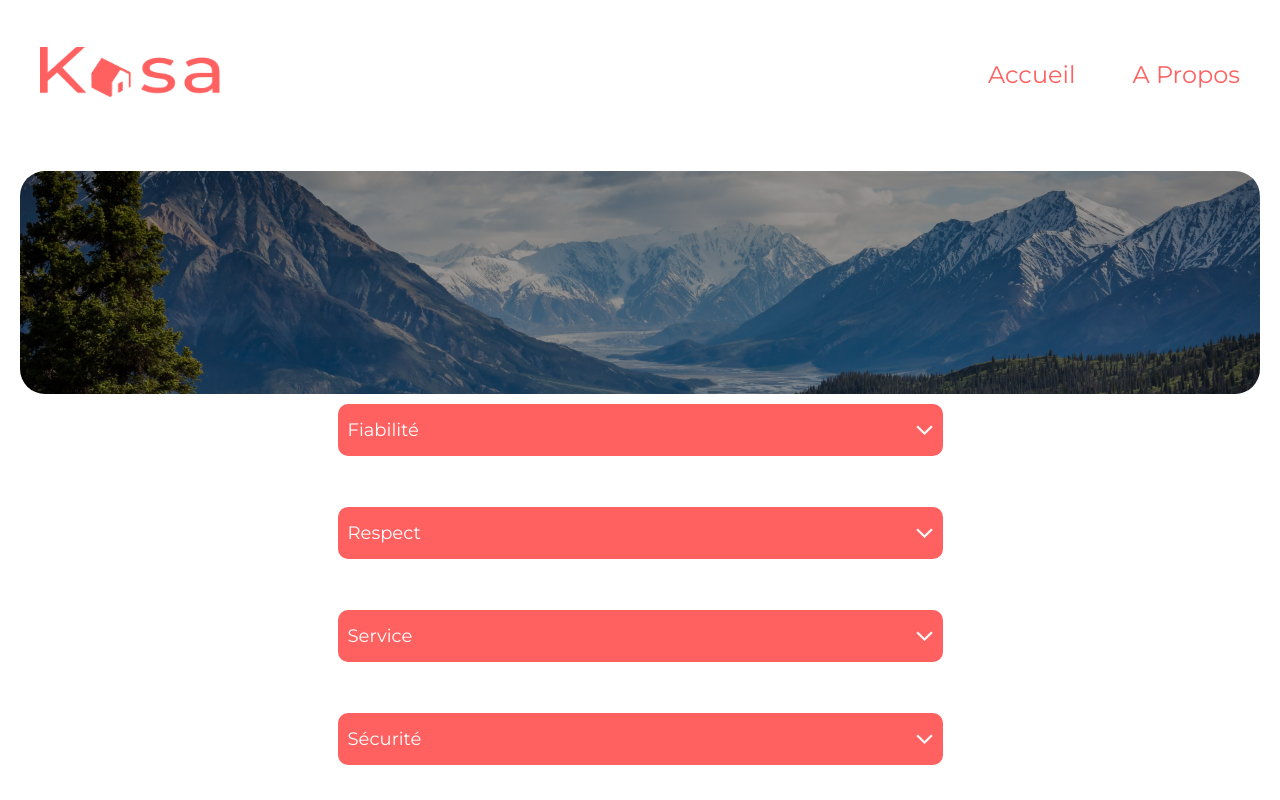
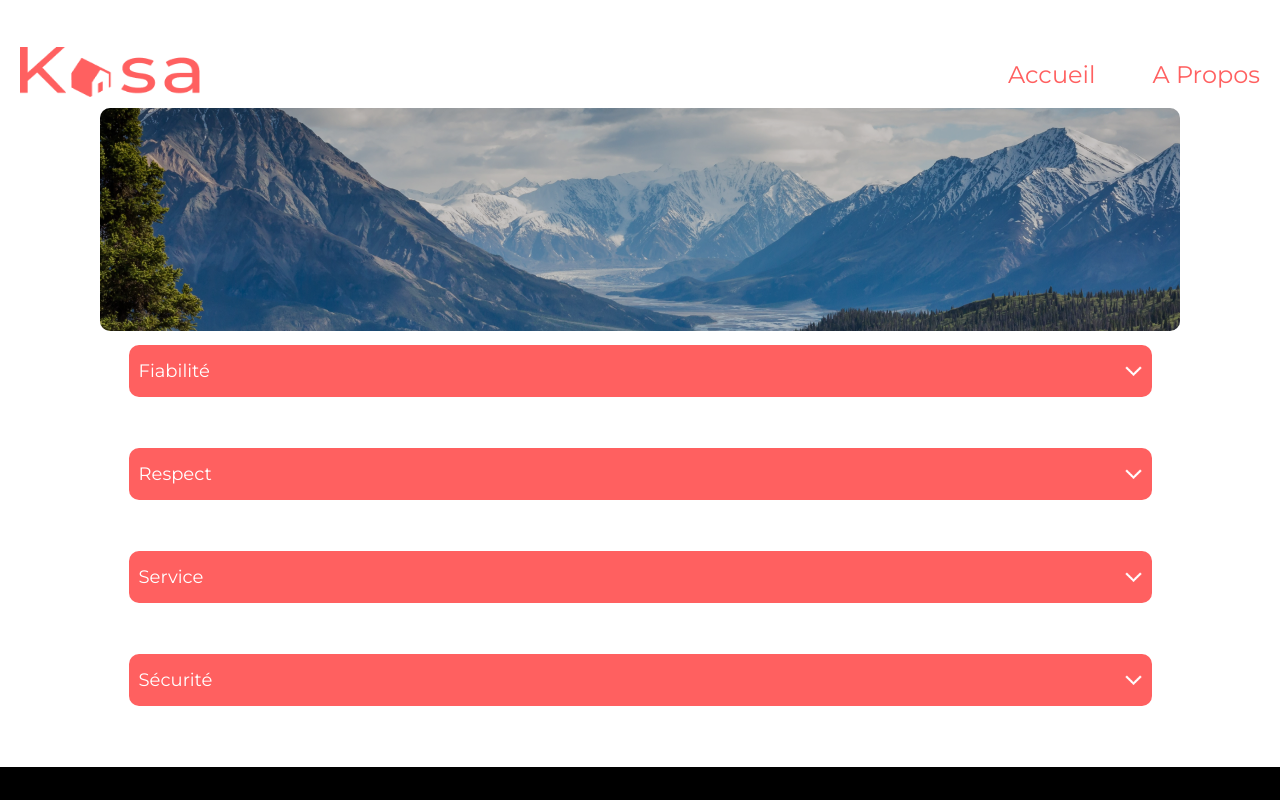
Before and after one commit to aminovitch-web/kasa, a React (Create React App) app: page /about in a window 1280 px wide. Shown: the top 800 px of the page. Built offline with nearby package versions, Linux system fonts and the light colour scheme.

Commit message:
refactoring components

```diff
--- a/src/app.scss
+++ b/src/app.scss
@@ -3,7 +3,7 @@
 
 body{
   margin:0;
-
+ padding:0;
  }
 
 
--- a/src/components/Banner/Banner.js
+++ b/src/components/Banner/Banner.js
@@ -7,7 +7,9 @@ export default function Banner ({image,text}){
 
 <div className="banner">
 <img className='banner__img'  src={image} alt="Forest Landscape"></img>
+<div class="banner__background">
 <p className="banner__text">{text}</p>
+</div>
 </div>
 
     );
--- a/src/components/Banner/_banner.scss
+++ b/src/components/Banner/_banner.scss
@@ -1,46 +1,68 @@
 @import "../../sass/utils/_variables.scss";
-.banner{
+.banner {
+  position: relative;
+  margin: 0px 100px;
 
-    display: flex;
-    justify-content: center;
-    align-items: center;
-    margin-top: 63px ;
-    max-width: 1240px;
+  @media (max-width: 768px) {
+    margin: 0 20px;
+  }
+
+  &__img {
     width: 100%;
+    height: 223px;
+    max-width:1243px;
     object-fit: cover;
+    border-radius: 10px;
 
-    border-radius: 25px;
-
-
-
-
-
-    @media all and (max-width: $max-width) {
-      height: 111px;
-
-      padding:7px;
+    @media (max-width: 992px) {
+      height: 170px;
     }
 
-    &__text{
-        position: absolute;
-        font-size: 48px;
-        color: #fff;
-        z-index: 1;
-        @media all and (max-width: $max-width) {
-          margin-left: 36px;
-          margin-right: 36px;
-          font-size: 24px;
-        }
-      }
-
-    &__img{
-        width: 100%;
-        height: 223px;
-        border-radius: 25px;
-        filter: brightness(60%);
-
-        @media all and (max-width: $max-width) {
-            border-radius:10 10 10 10;
-        }
+    @media (max-width: 768px) {
+      height: 110px;
     }
   }
+
+  &__background {
+    position: absolute;
+    top: 0;
+    left: 0;
+    width: 100%;
+    height: 223px;
+    border-radius: 10px;
+    background-color: rgba(0, 0, 0, 0.2);
+
+    @media (max-width: 992px) {
+      height: 170px;
+    }
+
+    @media (max-width: 768px) {
+      height: 110px;
+    }
+  }
+
+  &__text {
+    position: absolute;
+    top: 50%;
+    left: 50%;
+    transform: translate(-50%, -50%);
+    color: #fff;
+    font-size: 48px;
+
+    @media (max-width: 1200px) {
+      font-size: 30px;
+      padding-right: 10px;
+    }
+
+    @media (max-width: 992px) {
+      font-size: 24px;
+      padding-right: 10px;
+    }
+
+    @media (max-width: 768px) {
+      left: 40%;
+      padding-right: 10px;
+      font-size: 24px;
+    }
+  }
+}
--- a/src/components/Collapse/_collapse.scss
+++ b/src/components/Collapse/_collapse.scss
@@ -9,8 +9,8 @@
   &__content {
     display: flex;
     justify-content: space-between;
-    max-width: 1023px;
-    width: 605px;
+    max-width:1023px;
+    width:100%;
     align-items: center;
     background-color:$primary-color;
     border-radius: 7px;
@@ -55,7 +55,7 @@
     background-color: #f7f7f7;
     color: $primary-color;
     max-width: 1023px;
-    width: 605px;
+    width:100%;
     border-radius: 5px;
     padding: 40px 12px 27px 20px;
     font-size: 18px;
@@ -71,3 +71,76 @@
     display: none;
   }
 }
+
+
+.collapseApartment {
+
+  &--about{
+    padding-top:15px;
+  }
+padding:10px;
+&__content {
+  display: flex;
+  justify-content: space-between;
+  max-width:1023px;
+  width:100%;
+  align-items: center;
+  background-color:$primary-color;
+  border-radius: 7px;
+  color: white;
+  height: 52px;
+  padding:0 10px ;
+  border-radius: 10px;
+  margin:auto;
+
+  @media (max-width: 992px) {
+    height : 40px;
+  }
+
+  @media (max-width: 768px) {
+    height : 30px;
+  }
+
+
+
+  &--margin {
+      margin-bottom: 31px;
+  }
+}
+
+&__arrow {
+  width: auto;
+  height: 10px;
+
+  &--rotate {
+    transform: rotate(180deg);
+    transition: transform 300ms;
+  }
+}
+&__title {
+  font-size: 18px;
+  @media (max-width: 768px) {
+    font-size: 13px;
+  }
+}
+
+&__text {
+  background-color: #f7f7f7;
+  color: $primary-color;
+  max-width: 1023px;
+  width:100%;
+  border-radius: 5px;
+  padding: 40px 12px 27px 20px;
+  font-size: 18px;
+  margin:auto;
+  word-wrap: break-word;
+
+  @media (max-width: 768px) {
+    font-size: 12px;
+  }
+}
+
+&__hide {
+  display: none;
+}
+}
--- a/src/components/Slider/_slider.scss
+++ b/src/components/Slider/_slider.scss
@@ -26,6 +26,7 @@
 
     @media (max-width: 768px) {
       border-radius: 5px;
+      width:97%;
     }
   }
   &__counter {
--- a/src/pages/Apartment/_apartment.scss
+++ b/src/pages/Apartment/_apartment.scss
@@ -1,39 +1,26 @@
 @import "../../sass/utils/variables.scss";
-.tag {
-  background: $primary-color;
-  border-radius: 10px;
-  color: $secondary-color;
-  padding: 5px 10px;
-  margin-right: 10px;
-  margin-bottom: 10px;
-  min-width: 68px;
-  text-align: center;
 
-  &__text {
-    margin: 0;
-    font-size: 14px;
-    font-weight: 500;
+.hostRating {
+  display: flex;
+  align-items: center;
+
+  &__icon {
+    margin-left: 5px;
 
     @media (max-width: 992px) {
-      font-size: 12px;
+      width: 25px;
+      height: auto;
     }
 
     @media (max-width: 768px) {
-      font-size: 10px;
+      width: 15px;
+      height: auto;
     }
   }
 }
 
-.apartment {
-  margin: 0 30px;
-  color: $primary-color;
-  width: 100%;
 
-  @media (max-width: 768px) {
-    margin: 0 20px;
-  }
-
-  .host {
+.host{
   display: flex;
   justify-content: flex-end;
 
@@ -74,6 +61,41 @@
       width: 32px;
     }
   }
+}
+
+
+.tag {
+  background: $primary-color;
+  border-radius: 10px;
+  color: $secondary-color;
+  padding: 5px 10px;
+  margin-right: 10px;
+  margin-bottom: 10px;
+  min-width: 68px;
+  text-align: center;
+
+  &__text {
+    margin: 0;
+    font-size: 14px;
+    font-weight: 500;
+
+    @media (max-width: 992px) {
+      font-size: 12px;
+    }
+
+    @media (max-width: 768px) {
+      font-size: 10px;
+    }
+  }
+}
+
+
+.apartment {
+  margin: 0 100px;
+  color: $primary-color;
+
+  @media (max-width: 768px) {
+    margin: 0 20px;
   }
 
   &__content {
@@ -119,31 +141,19 @@
   }
 
   &__dropdowns {
-    // display: flex;
-    // justify-content: space-between;
-    // gap: 70px;
-    // margin: 30px auto;
-    // width: 95%;
-
     display: grid;
-    grid-template-columns: repeat(2,1fr);
-
-
+    grid-template-columns: repeat(2, 1fr);
+    column-gap: 80px;
 
     @media (max-width: 768px) {
-
+      grid-template-columns: repeat(1, 1fr);
     }
 
     @media (max-width: 992px) {
       column-gap: 40px;
     }
-
-  &__collapses{
-    width:50%;
-  }
     &__list {
       padding-bottom: 5px;
     }
   }
-
 }
```
Lines whose indentation alone changed are shown as unchanged.
